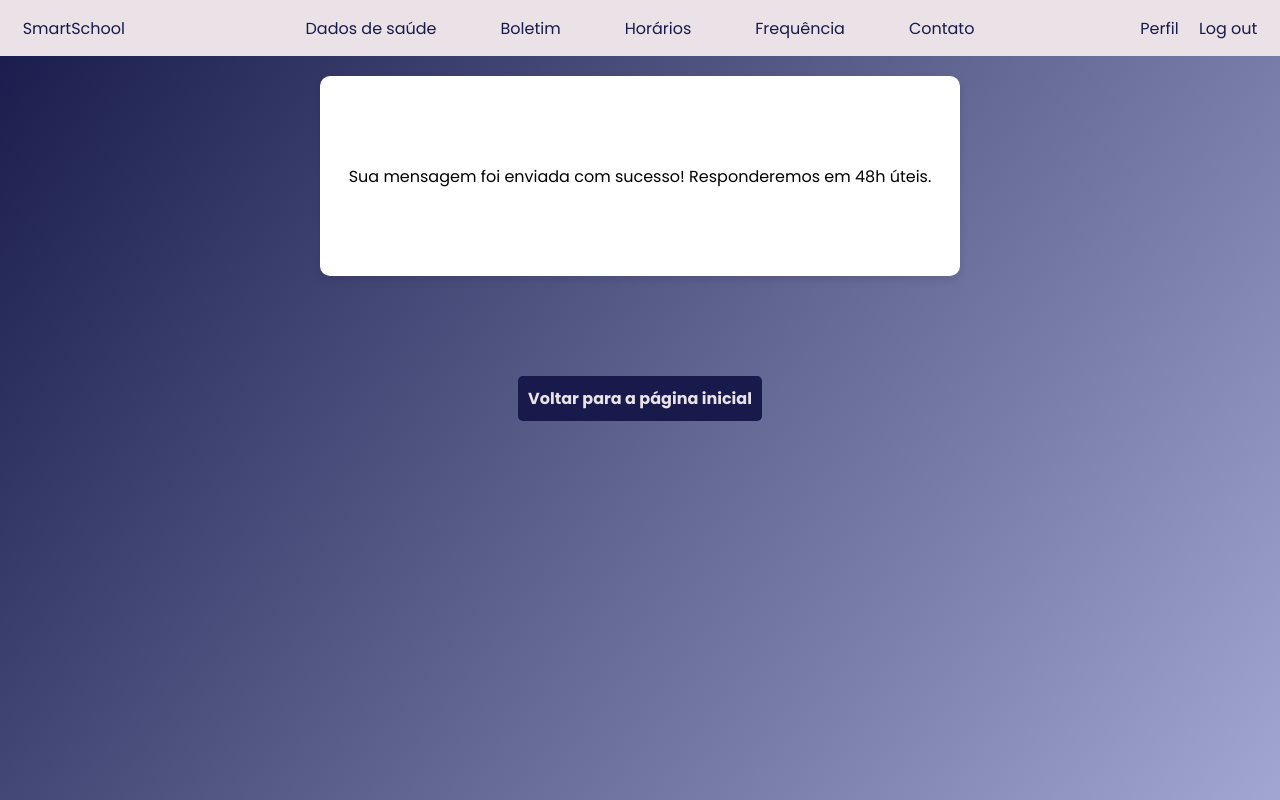
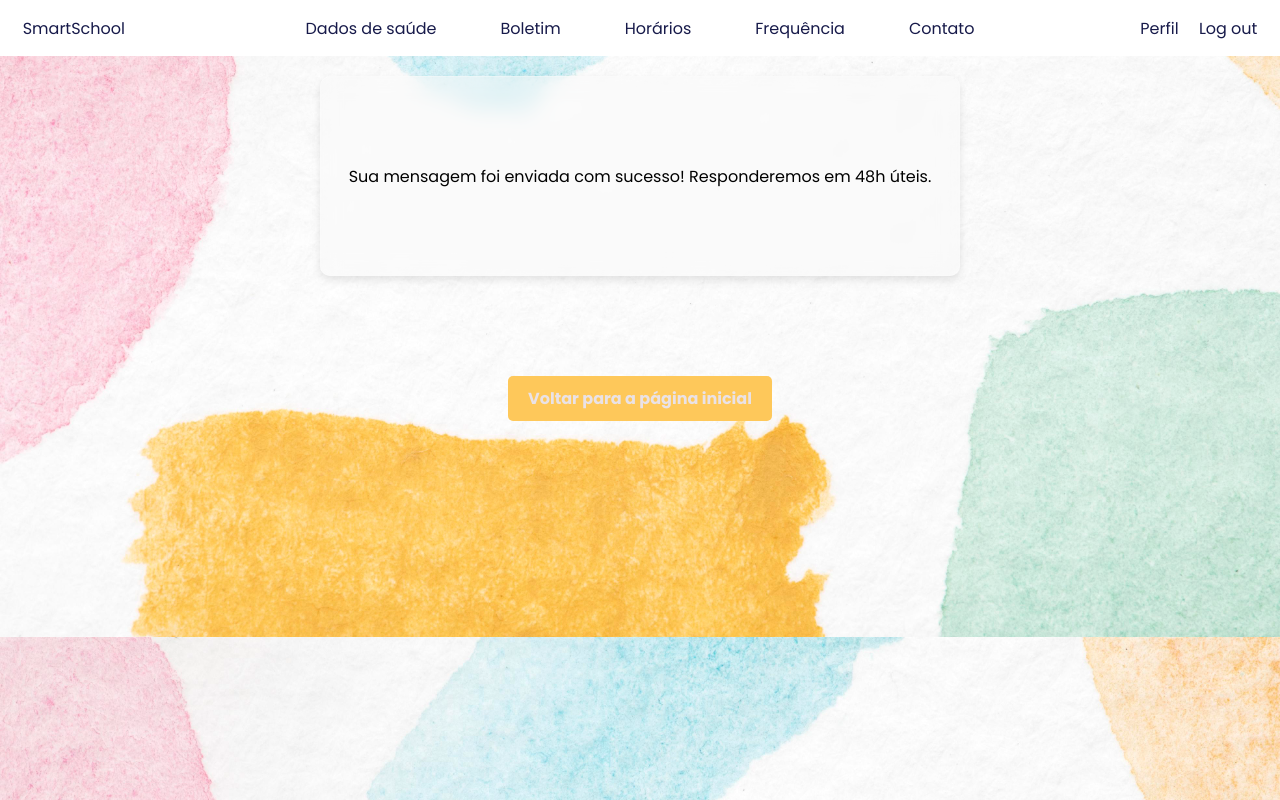
Before and after one commit to Manuelaamorim/smartSchool, a Django app: page /contato/sucesso/ in a window 1280 px wide. Run offline with Django 5.2, Linux system fonts and the light colour scheme; the visitor is signed in with stand-in values (Sample User, id 1); parts of the project's set-up code (start-up, migrations or seed data) failed here and were passed over.

Commit message:
Altera a navbar

```diff
--- a/appsmartschool/static/css/contato_sucesso.css
+++ b/appsmartschool/static/css/contato_sucesso.css
@@ -7,8 +7,8 @@
 
     --font-color: whitesmoke;
 
-    --btn-color: rgb(49, 53, 90);
-    --btn-pressed: rgb(31, 34, 57);
+    --btn-color: #fec85a;
+    --btn-pressed: #f6b74d;
     --cor-principal:#171a4a;
     --cor-branca: #eae2e6;
 }
@@ -21,21 +21,29 @@
 
 body {
     font-family: 'Poppins', sans-serif;
-    background: linear-gradient(127deg, var(--cor-principal), var(--secondary));
+    background-image: url('/static/images/teste5.jpg');
+    background-size: cover;
+    background-position: center;
+    /* background: linear-gradient(127deg, var(--cor-principal), var(--secondary));
     display: flex;
     flex-direction: column;
-    min-height: 100vh;
+    min-height: 100vh; */
 }
 
 .mensagem-sucesso {
+    background-color:  rgba(250, 250, 250, 0.5);
+    backdrop-filter: blur(10px);
+    border: 1px solid rgba(255, 255, 255, 0.3);
+    border-radius: 10px;
     display: flex;
+    flex-direction: column;
+    margin-top: 30px;
+    margin-bottom: 30px;
+    width: 50%;
     justify-content: center; /* Centraliza horizontalmente */
     align-items: center; /* Centraliza verticalmente */
-    flex-direction: column; /* Organiza o conteúdo em coluna */
-    background-color: #ffffff;
     margin: 20px auto;
     padding: 20px;
-    border-radius: 10px;
     box-shadow: 0 4px 8px rgba(0, 0, 0, 0.1);
     width: 50%; /* ou um valor específico que prefira */
     height: 200px; /* Ajuste conforme necessário para o seu design */
@@ -51,15 +59,14 @@ body {
 .botao-voltar {
     margin-top: 60px; /* Aumente o espaço conforme necessário */
     padding: 10px 20px;
-    background-color: var(--cor-principal);
+    background-color: var(--btn-color);
     color: var(--cor-branca);
-    padding: 10px;
-    text-decoration: none;
     border-radius: 5px;
     font-weight: bold;
     transition: background-color 0.3s ease; /* Adiciona uma transição suave */
 }
 
 .botao-voltar:hover {
-    background-color: var(--cor-azul-clara);
+    color: var(--cor-branca);
+    background-color: var(--btn-pressed);
 }
--- a/appsmartschool/static/css/style_menu.css
+++ b/appsmartschool/static/css/style_menu.css
@@ -15,6 +15,7 @@
     --cor-branca: #eae2e6;
     --cor-azul-clara: #99a6f2;
 }
+
 * {
     margin: 0;
     padding: 0;
@@ -25,8 +26,9 @@
 header {
     overflow-x: hidden;
     overflow-y: hidden;
-    background-color: var(--cor-branca);
+    background-color: white;
 }
+
 ul {
     list-style-type: none;
     display: flex;
@@ -42,7 +44,7 @@ a {
 
 a:hover {
 
-    color: var(--primary);
+    color:  #f6b74d;
 }
 
 .nav-menu-texto {
@@ -78,6 +80,7 @@ div-logout {
     justify-content: center;
 
 }
+
 .cabecalho {
     height: 7vh;
     width: 100vw;
```
